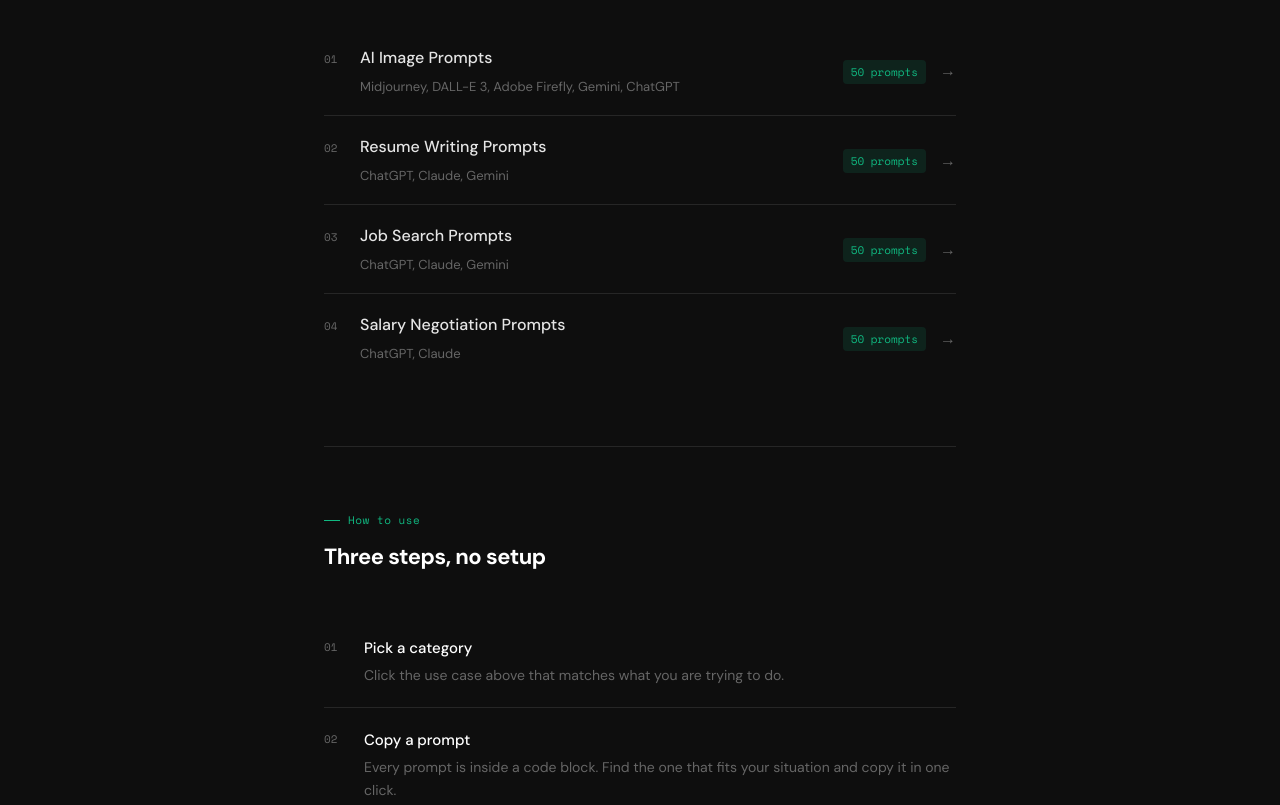
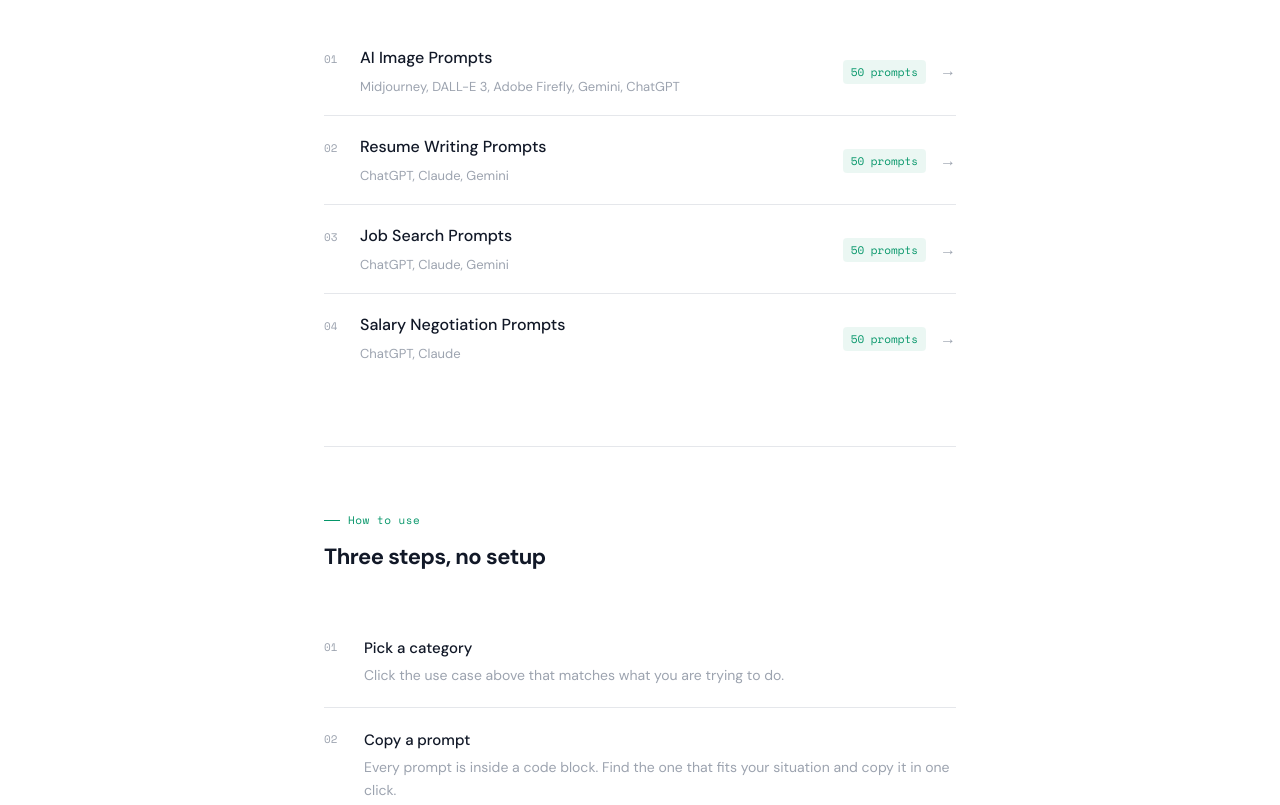
Before and after one commit to shakirdmr/ai-prompt-library, a plain HTML site: page index.html in a window 1280 px wide. Shown: the part 719-1524 px from the top of the page. Drawn offline with nearby package versions, Linux system fonts and the light colour scheme.

Commit message:
style: switch to light mode

```diff
--- a/index.html
+++ b/index.html
@@ -16,13 +16,13 @@
     *, *::before, *::after { box-sizing: border-box; margin: 0; padding: 0; }
 
     :root {
-      --bg: #0e0e0e;
-      --bg-2: #161616;
-      --border: #262626;
-      --text: #e5e5e5;
-      --muted: #666;
-      --accent: #10b981;
-      --accent-dim: rgba(16, 185, 129, 0.12);
+      --bg: #ffffff;
+      --bg-2: #f9fafb;
+      --border: #e5e7eb;
+      --text: #111827;
+      --muted: #9ca3af;
+      --accent: #059669;
+      --accent-dim: rgba(5, 150, 105, 0.08);
       --font: "DM Sans", system-ui, sans-serif;
       --mono: "Space Mono", monospace;
     }
@@ -129,7 +129,7 @@
       font-weight: 700;
       letter-spacing: -1.5px;
       line-height: 1.1;
-      color: #fff;
+      color: var(--text);
       margin-bottom: 20px;
     }
     .hero p {
@@ -185,7 +185,7 @@
       font-size: 22px;
       font-weight: 600;
       letter-spacing: -0.5px;
-      color: #fff;
+      color: var(--text);
     }
 
     /* CATEGORY LIST */
@@ -273,7 +273,7 @@
     .step-body h3 {
       font-size: 15px;
       font-weight: 500;
-      color: #fff;
+      color: var(--text);
       margin-bottom: 4px;
     }
     .step-body p {
@@ -304,7 +304,7 @@
     .promptit-block h3 {
       font-size: 20px;
       font-weight: 600;
-      color: #fff;
+      color: var(--text);
       letter-spacing: -0.4px;
       margin-bottom: 10px;
     }
```
